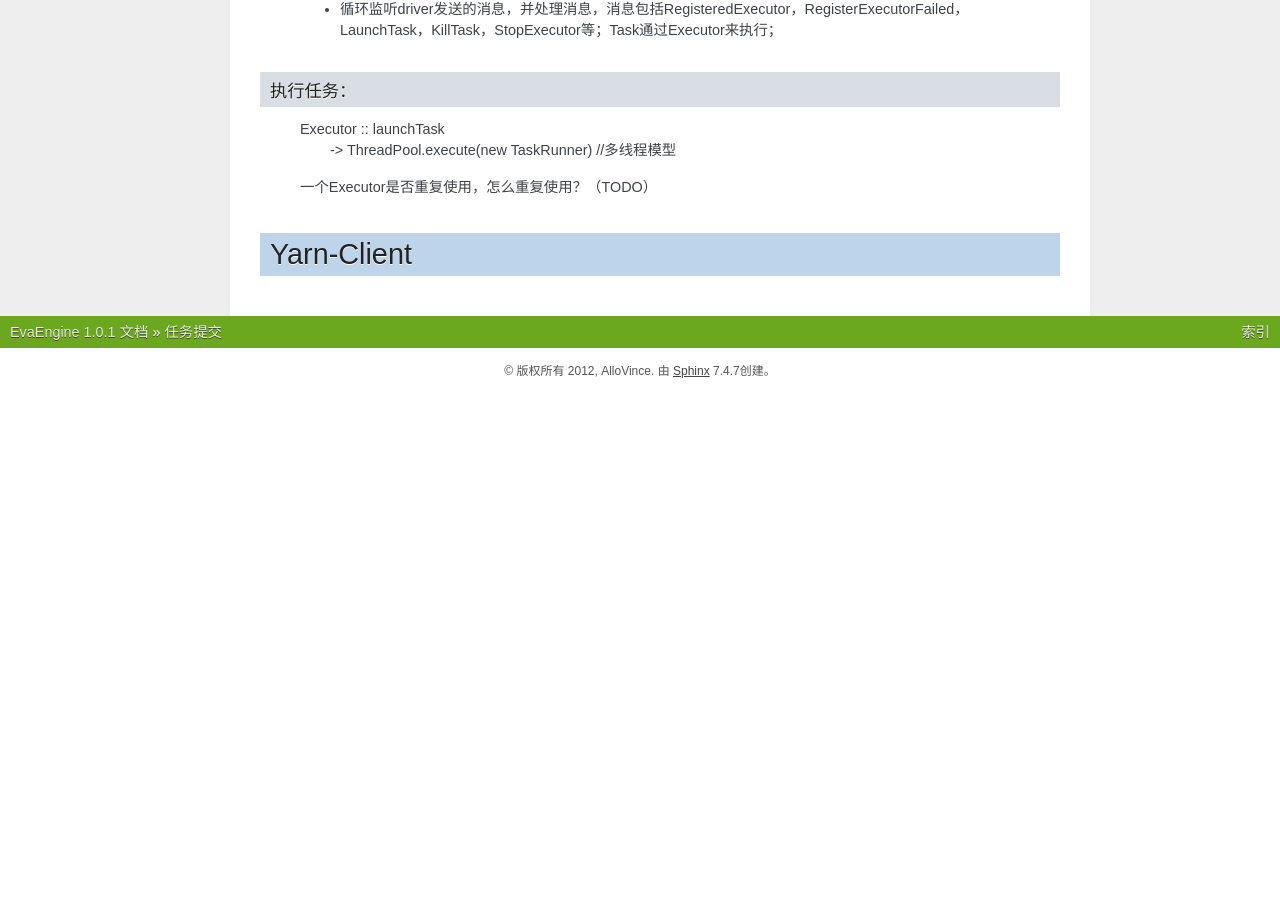
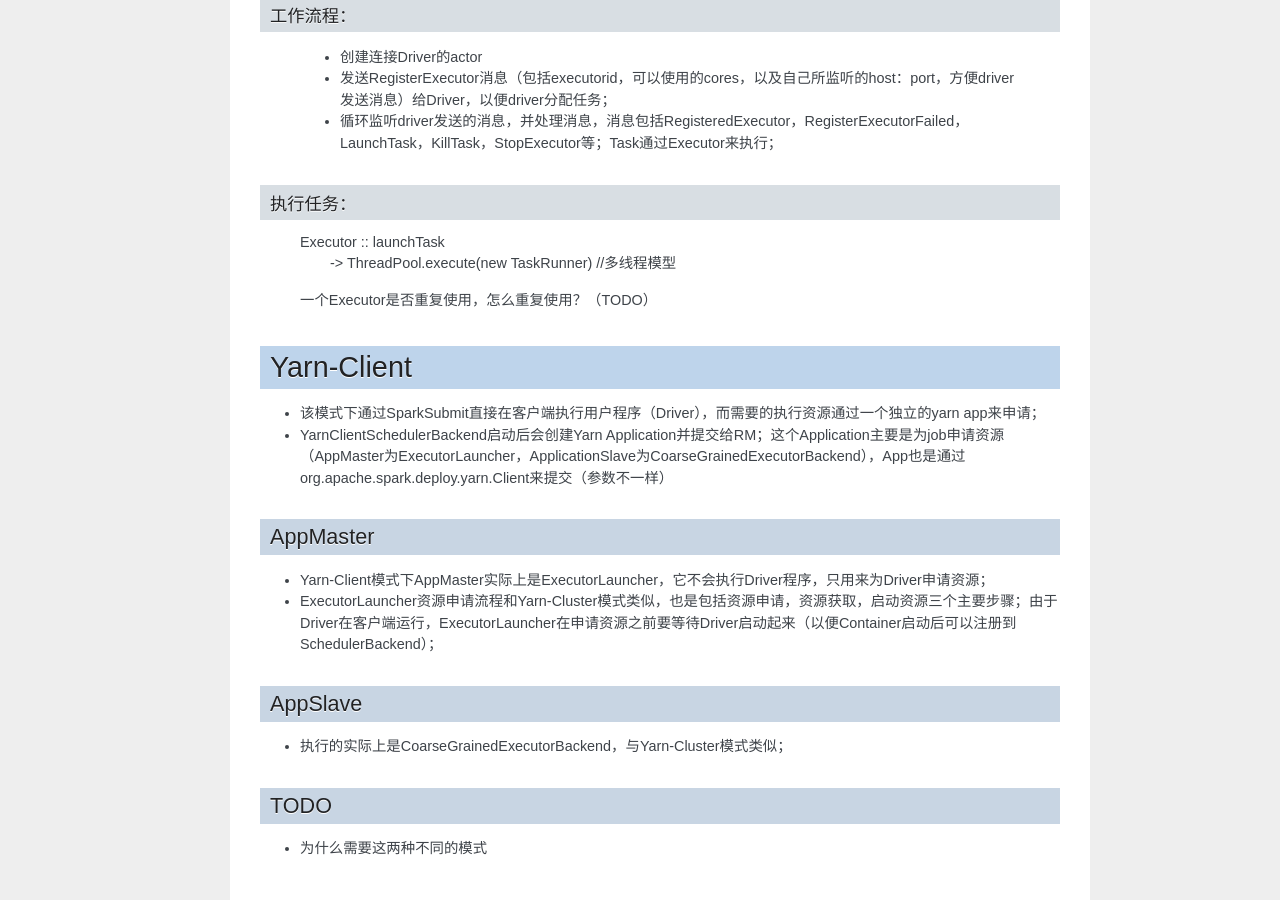
Before and after one commit to felixcui01/felixcui-blog, a Sphinx documentation site: the page built from source/spark/spark-yarn-internal.rst, in a window 1280 px wide and 900 px high, scrolled down 2594 px. Built offline with Sphinx 7.4.7, drawn with Linux system fonts in a browser that asks for light colours; before the commit the page ends 2985 px from its top, so only the background shows below that; some of the changed text lies outside the part shown.

Commit message:
Update spark-yarn-internal.rst

```diff
--- a/source/spark/spark-yarn-internal.rst
+++ b/source/spark/spark-yarn-internal.rst
@@ -4,12 +4,12 @@
 -----------------
 * 具体提交的Yarn集群通过YARN_CONF_DIR中的配置文件获取；
 ::
-./bin/spark-submit
-    --class path.to.your.Class
-    --master yarn-cluster | yarn -client
-    [options]
-    <app jar>
-    [app options]
+    ./bin/spark-submit
+        --class path.to.your.Class
+        --master yarn-cluster | yarn -client
+        [options]
+        <app jar>
+        [app options]
 
 * 运行模式
     - yarn-cluster：driver被封装在AppMaster被yarn调度运行在yarn集群中；
@@ -20,9 +20,10 @@
 ===========
 * Yarn-Cluster模式部署主要包括三个核心组件：Client，AppMaster，AppSlave；Client负责提交作业(实际上请求执行的是AppMaster)，AppMaster负责为所有Task申请资源并调度Task执行，AppSlave负责Task的执行及状态汇报等；
 
+
 Client
 -----------
-* SparkSubmit :: launch中通过org.apache.spark.deploy.yarn.Client提交任务；Client继承YarnClientImpl，主要用来提交Yarn作业，其中主要步骤包括，创建应用，设置应用的参数，提及应用；
+* SparkSubmit :: launch中通过org.apache.spark.deploy.yarn.Client提交yarn app；Client继承YarnClientImpl，主要用来提交Yarn作业，其中主要步骤包括，创建应用，设置应用的参数，提及应用；
 
 * 创建应用
     - YarnClientImpl :: createApplication
@@ -42,23 +43,24 @@
 ApplicationMaster
 -----------------------
 * 应用提交到Yarn后，yarn会调度并执行ApplicationMaster，ApplicationMaster有两个职责：执行用户的Driver程序和请求ResourceManager申请资源；
+主要流程
+~~~~~~~~~
+    * 创建到RM的client，AMRMClient :: createAMRMClient
+    * 在一个线程中启动Driver
+    * 向RM注册AppMaster，主要是告知RM该AppMaster的TrackingURL，方便在RM的UI中给AppMaster提供链接（TODO）
+    * 创建资源分配器YarnAllocationHandler，它负责给Exeutor分配资源，通过YarnAllocationHandler为Executor分配资源
+    * 等待Driver执行结束
+
+    AppMaster中如何拿到Driver中的SparkContext实例？（TODO）
 
 资源申请
 ~~~~~~~~~~
-* 主要流程：
-    - 创建到RM的client，AMRMClient :: createAMRMClient
-    - 在一个线程中启动Driver
-    - 向RM注册AppMaster，主要是告知RM该AppMaster的TrackingURL，方便在RM的UI中给AppMaster提供链接（TODO）
-    - 创建资源分配器YarnAllocationHandler，它负责给Exeutor分配资源，通过YarnAllocationHandler为Executor分配资源
-    - 等待Driver执行结束
-
-    AppMaster中如何拿到Driver中的SparkContext实例？（TODO）
-
 * 资源申请
     - AMRMClient :: addContainerRequest(ContainerRequest)  发送申请
     - 资源申请分三个级别，HOST（要求在某个机器上启动contianer），RACK（要求在某个rack上启动），ANY（不做限制）；    资源请求通过ContainerRequest(resource, hosts, racks, prioritySetting)描述；
     - 申请资源时可以指定启动多少个Executor，除了本地性的请求外，还会申请num_executor个ANY类型的资源请求（没有本地性需求的情况）
-    - 对于有本地性要求的资源申请，除了在相应Host上申请外，还要在对应的Rack上申请相同的数量（host上不一定有充足的资源供使用）；
+    - 对于有本地性要求的资源申请，除了在相应Host上申请外，还要在对应的Rack上申请相同的数量（host上不一定有充足的资源供使用）；数据本地性相关信息（host->set<Split>）从SparContext.preferredNodeLocationData获取，目前需要自己计算并传入SparkContxt，而不是从RDD中获取，很奇怪（TODO）
+      val sc = new SparkContext(sparkConf,  InputFormatInfo.computePreferredLocations( Seq\(new InputFormatInfo(conf, classOf[org.apache.hadoop.mapred.TextInputFormat], inputPath)) ))
 
 * 资源获取
      - AMRMClient  :: allocate  获取分配得到的container
@@ -102,3 +104,19 @@
 
 Yarn-Client
 ===========
+* 该模式下通过SparkSubmit直接在客户端执行用户程序（Driver），而需要的执行资源通过一个独立的yarn app来申请；
+* YarnClientSchedulerBackend启动后会创建Yarn Application并提交给RM；这个Application主要是为job申请资源（AppMaster为ExecutorLauncher，ApplicationSlave为CoarseGrainedExecutorBackend），App也是通过org.apache.spark.deploy.yarn.Client来提交（参数不一样）
+
+
+AppMaster
+----------------
+* Yarn-Client模式下AppMaster实际上是ExecutorLauncher，它不会执行Driver程序，只用来为Driver申请资源；
+* ExecutorLauncher资源申请流程和Yarn-Cluster模式类似，也是包括资源申请，资源获取，启动资源三个主要步骤；由于Driver在客户端运行，ExecutorLauncher在申请资源之前要等待Driver启动起来（以便Container启动后可以注册到SchedulerBackend）；
+
+AppSlave
+-------------
+* 执行的实际上是CoarseGrainedExecutorBackend，与Yarn-Cluster模式类似；
+
+TODO
+----------
+* 为什么需要这两种不同的模式
```
